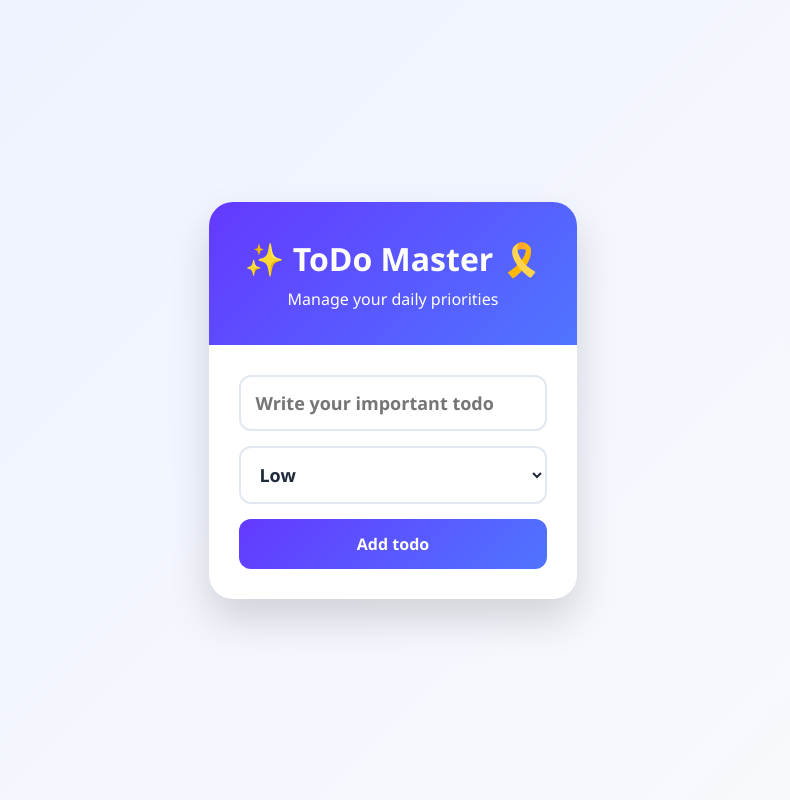
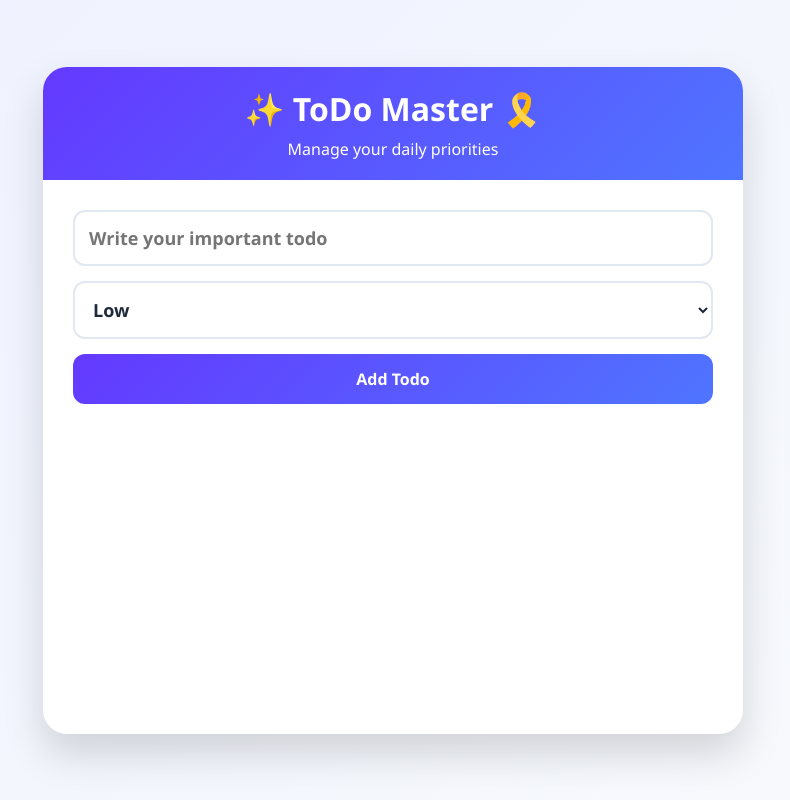
Before and after one commit to nihal-patidar/Simple_todo_List, a React (Vite) app: page / in a window 1280 px wide. Shown: the whole page, without its empty margins (247-1037 px from the left). Built offline with nearby package versions, Linux system fonts and the light colour scheme.

Commit message:
docs : add comment to each component and update Readme.md

```diff
--- a/index.html
+++ b/index.html
@@ -2,7 +2,7 @@
 <html lang="en">
   <head>
     <meta charset="UTF-8" />
-    <link rel="icon" type="image/svg+xml" href="/favicon.svg" />
+    <link rel="icon" type="image/svg+xml" href="/public/logo.png" />
     <meta name="viewport" content="width=device-width, initial-scale=1.0" />
     <title>simple_to_do_list</title>
   </head>
--- a/src/App.jsx
+++ b/src/App.jsx
@@ -2,14 +2,19 @@ import { useState } from 'react';
 import './index.css'
 import AddTodo from './components/AddTodo';
 import Header from './components/Header';
-import DisplayTodo from './components/DisplayTodo';
+import TodoItemList from './components/TodoItemList';
+
 function App (){
 
-  const [TodoList , setTaskList] = useState([]);
+  // Stores all todo items
+  const [todoList , setTodoList] = useState([]);
+
+  // Stores edit mode state and selected todo
   const [edit , setEdit] = useState({active : false , todo : null});
 
+  // Add a new todo item to the list
   function AddTodoItem(todo){
-    setTaskList((prev) => {
+    setTodoList((prev) => {
       return [...prev , {
         title : todo.title,
         priority : todo.priority,
@@ -19,45 +24,50 @@ function App (){
     })
   }
 
-
+  // Remove a todo item by id
   function removeTask(id){
-    setTaskList(prev => {
+    setTodoList(prev => {
       return prev.filter(todo => todo.id !== id)
     })
   }
 
-
+  // Update an existing todo item
   function updateTodo(id,newTask){
-    setTaskList(prev => prev?.map(todo => todo.id === id ? {id : id , ...newTask} : todo)
+    setTodoList(prev => prev?.map(todo => todo.id === id ? {id : id , ...newTask} : todo)
     )
   }
 
+  // Toggle completion status of a todo item
   function markTodoAsCompleted(id){
-    setTaskList(prev => prev.map(todo => (todo.id === id) ? {...todo, isCompleted : !todo.isCompleted} : todo))
+    setTodoList(prev => prev.map(todo => (todo.id === id) ? {...todo, isCompleted : !todo.isCompleted} : todo))
   }
 
   return <>
     <div className="container">
-        {// Header containing Application display Name.
-        }
+
+        {/* Application header */}
         <Header />
 
-        {
-          // simple Input tag for adding new todo with priority using useState.
-        <AddTodo AddTodoItem={AddTodoItem} setTaskList={setTaskList} updateTodo={updateTodo} edit={edit} setEdit={setEdit}/>
-        }
+        {/* Form for adding and editing todo items */}
+        <AddTodo
+          AddTodoItem={AddTodoItem}
+          setTodoList={setTodoList}
+          updateTodo={updateTodo}
+          edit={edit}
+          setEdit={setEdit}
+        />
 
-        {
-          // Container for displaying todo list.
-        <DisplayTodo TodoList={TodoList} removeTask={removeTask} updateTodo={updateTodo} setEdit={setEdit} markTodoAsCompleted={markTodoAsCompleted}/>
-        }
-
-        {
-          //
-        }
+        {/* Displays all todo items */}
+        <TodoItemList
+          todoList={todoList}
+          removeTask={removeTask}
+          updateTodo={updateTodo}
+          setEdit={setEdit}
+          markTodoAsCompleted={markTodoAsCompleted}
+        />
 
     </div>
   </>
 }
 
-export default App ;
+export default App;
--- a/src/components/AddTodo.jsx
+++ b/src/components/AddTodo.jsx
@@ -1,50 +1,92 @@
 import { useEffect, useState } from 'react'
 import '../index.css'
 
-export default function AddTodo({AddTodoItem , edit , setEdit , updateTodo}){
+export default function AddTodo({ AddTodoItem, edit, setEdit, updateTodo }) {
 
-    const [todo , setTodo] = useState("");
-    const [priority , setPriority] = useState('low');
+    // Stores todo title
+    const [todo, setTodo] = useState("");
 
+    // Stores selected priority
+    const [priority, setPriority] = useState('low');
 
-    useEffect(()=>{
-        console.log(edit)
-        if(edit.active){ // if edit is on , value will be updated
-        setTodo(edit.todo.title);
-        setPriority(edit.todo.priority);
-    }
-    },[edit])
+    // Populate form fields when editing a todo
+    useEffect(() => {
+        if (edit.active) {
+            setTodo(edit.todo.title);
+            setPriority(edit.todo.priority);
+        }
+    }, [edit]);
 
+    // Add a new todo item
+    function handleAddTodo() {
+        AddTodoItem({
+            title: todo,
+            priority: priority
+        });
 
-    function handleAddTodo(){
-        AddTodoItem({title : todo , priority : priority});
-        setTodo("")
+        setTodo("");
         setPriority("low");
     }
 
-    function handleUpdateTodo(){
-        updateTodo(edit.todo.id , {title : todo , priority : priority})
-        setEdit({active : false , todo : null})
-        setTodo("")
+    // Update an existing todo item
+    function handleUpdateTodo() {
+        updateTodo(
+            edit.todo.id,
+            {
+                title: todo,
+                priority: priority
+            }
+        );
+
+        setEdit({
+            active: false,
+            todo: null
+        });
+
+        setTodo("");
         setPriority("low");
     }
 
     return (
         <div className="task_form">
-            <input type="text" name="todo" placeholder="Write your important todo" value={todo} onChange={(e)=> setTodo(e.target.value)}></input>
 
-            <select value={priority} onChange={(e)=> setPriority(e.target.value)}>
+            {/* Todo title input */}
+            <input
+                type="text"
+                name="todo"
+                placeholder="Write your important todo"
+                value={todo}
+                onChange={(e) => setTodo(e.target.value)}
+            />
+
+            {/* Priority selection */}
+            <select
+                value={priority}
+                onChange={(e) => setPriority(e.target.value)}
+            >
                 <option value={'high'}>High</option>
                 <option value={'medium'}>Medium</option>
                 <option value={'low'}>Low</option>
             </select>
 
-            {edit.active ?
-            <button className='add_task_btn' onClick={handleUpdateTodo}>Update todo</button>
-            :
-            <button className='add_task_btn' onClick={handleAddTodo}>Add todo</button>
+            {/* Render add or update button based on edit mode */}
+            {
+                edit.active ?
+                    <button
+                        className='add_task_btn'
+                        onClick={handleUpdateTodo}
+                    >
+                        Update Todo
+                    </button>
+                    :
+                    <button
+                        className='add_task_btn'
+                        onClick={handleAddTodo}
+                    >
+                        Add Todo
+                    </button>
             }
+
         </div>
-    )
-
+    );
 }
--- a/src/components/DisplayTodo.jsx
+++ /dev/null
@@ -1,13 +0,0 @@
-import TodoItem from "./TodoItem"
-import '../index.css'
-
-export default function DisplayTodo(props){
-    console.log(props.TodoList)
-    return (
-        <div className="task_list">
-            {props.TodoList?.map((todo)=>{
-                return <TodoItem key={todo.id} todo={todo} removeTask={props.removeTask} updateTodo={props.updateTodo} setEdit={props.setEdit} markTodoAsCompleted={props.markTodoAsCompleted} />
-            })}
-        </div>
-    )
-}
--- /dev/null
+++ b/src/components/TodoItemList.jsx
@@ -0,0 +1,25 @@
+import TodoItem from "./TodoItem";
+import "../index.css";
+
+export default function TodoItemList(props) {
+
+    // Render all todo items dynamically
+    return (
+        <div className="task_list">
+
+            {props.todoList?.map((todo) => {
+                return (
+                    <TodoItem
+                        key={todo.id} // Unique key for React list rendering
+                        todo={todo}
+                        removeTask={props.removeTask}
+                        updateTodo={props.updateTodo}
+                        setEdit={props.setEdit}
+                        markTodoAsCompleted={props.markTodoAsCompleted}
+                    />
+                );
+            })}
+
+        </div>
+    );
+}
--- a/src/index.css
+++ b/src/index.css
@@ -1,5 +1,6 @@
 /* =========================
    Global Styles
+   Reset default browser styles
 ========================= */
 
 * {
@@ -9,6 +10,7 @@
     font-family: "Segoe UI", sans-serif;
 }
 
+/* Center the application on the page */
 body {
     min-height: 100vh;
     width: 100%;
@@ -26,13 +28,20 @@ body {
     );
 }
 
+#root {
+    width: 100% ;
+}
+
 /* =========================
    Main Container
+   Wrapper for the entire app
 ========================= */
 
 .container {
-    width: 100%;
-    max-width: 900px;
+    /* width: 500px; */
+    margin: 0 auto;
+    width: 100% ;
+    max-width: 700px;
 
     background: #ffffff;
 
@@ -45,10 +54,11 @@ body {
 
 /* =========================
    Header
+   Application title section
 ========================= */
 
 .header {
-    padding: 35px;
+    padding: 20px;
     text-align: center;
     color: white;
 
@@ -59,12 +69,14 @@ body {
     );
 }
 
+/* Space below heading */
 .header h1 {
     margin-bottom: 8px;
 }
 
 /* =========================
    Task Form
+   Add new task section
 ========================= */
 
 .task_form {
@@ -74,6 +86,7 @@ body {
     gap: 15px;
 }
 
+/* Input and select field styling */
 input,
 select {
     width: 100%;
@@ -94,32 +107,39 @@ select {
     transition: 0.2s ease;
 }
 
+/* Highlight active field */
 input:focus,
 select:focus {
     border-color: #6439FF;
 }
 
+/* Priority dropdown text color */
 option {
     color: white;
 }
 
+/* High Priority */
 option:nth-child(1) {
     background: #ef4444;
 }
 
+/* Medium Priority */
 option:nth-child(2) {
     background: #f59e0b;
 }
 
+/* Low Priority */
 option:nth-child(3) {
     background: #10b981;
 }
 
+/* Common button styling */
 button {
     border: none;
     cursor: pointer;
 }
 
+/* Add task button */
 .add_task_btn {
     padding: 14px;
 
@@ -138,24 +158,33 @@ button {
     transition: 0.2s ease;
 }
 
+/* Lift button on hover */
 .add_task_btn:hover {
     transform: translateY(-2px);
 }
 
 /* =========================
    Task List
+   Container for all tasks
 ========================= */
 
 .tasks {
     padding: 0 30px 30px;
 }
 
+/* Scrollable task list */
 .task_list {
     display: flex;
     flex-direction: column;
+
+    height: 300px;
+    padding: 0 10px;
+
     gap: 15px;
+    overflow-y: scroll;
 }
 
+/* Section heading */
 .section-title {
     margin: 20px 0 15px;
     color: #1e293b;
@@ -163,6 +192,7 @@ button {
 
 /* =========================
    Todo Item
+   Individual task card
 ========================= */
 
 .todo {
@@ -178,18 +208,21 @@ button {
     border: 1px solid #e2e8f0;
 }
 
+/* Left side content */
 .left {
     display: flex;
     align-items: center;
     gap: 15px;
 }
 
+/* Task completion checkbox */
 .checkbox {
     width: 22px;
     height: 22px;
     cursor: pointer;
 }
 
+/* Completed task text */
 .completed {
     text-decoration: line-through;
     color: #94a3b8;
@@ -197,6 +230,7 @@ button {
 
 /* =========================
    Priority Badge
+   Task priority indicators
 ========================= */
 
 .priority {
@@ -213,20 +247,24 @@ button {
     color: white;
 }
 
+/* High priority badge */
 .high {
     background: #ef4444;
 }
 
+/* Medium priority badge */
 .medium {
     background: #f59e0b;
 }
 
+/* Low priority badge */
 .low {
     background: #10b981;
 }
 
 /* =========================
    Action Buttons
+   Edit and delete actions
 ========================= */
 
 .actions {
@@ -234,6 +272,7 @@ button {
     gap: 10px;
 }
 
+/* Shared action button styles */
 .edit,
 .delete {
     padding: 8px 14px;
@@ -244,14 +283,17 @@ button {
     font-size: 14px;
 }
 
+/* Edit button */
 .edit {
     background: #4F75FF;
 }
 
+/* Delete button */
 .delete {
     background: #ef4444;
 }
 
+/* Button hover effect */
 .edit:hover,
 .delete:hover {
     opacity: 0.9;
```
Also changed, not shown: src/components/TodoItem.jsx (+23 -5 lines), public/logo.png (added), 1 other file (tests, documents, lock files or other folders).
